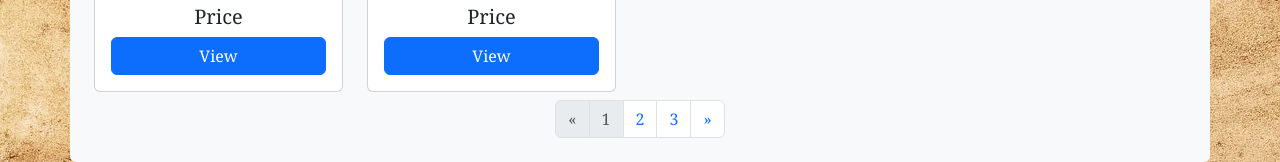
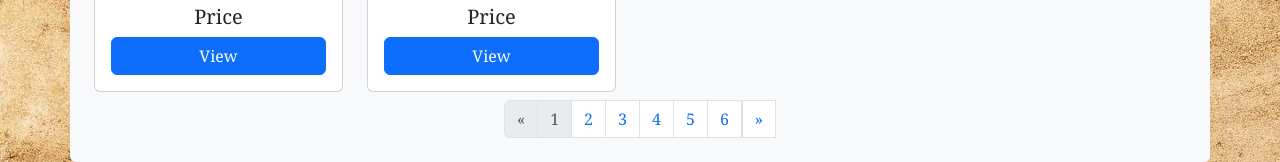
Before and after one commit to Ordasto/fdeng-website-assignment, a plain HTML site: page pages/women/70s/women_70s_catalogue.html in a window 1280 px wide. Shown: the part 889-1051 px from the top of the page. Drawn offline with nearby package versions, Linux system fonts and the light colour scheme.

Commit message:
Adding Hrefs

```diff
--- a/pages/women/70s/women_70s_catalogue.html
+++ b/pages/women/70s/women_70s_catalogue.html
@@ -4,7 +4,7 @@
 <head>
     <meta charset="UTF-8">
     <meta name="viewport" content="width=device-width, initial-scale=1.0">
-    <title>1990s Clothing for Men - Cornish Retro Revival</title>
+    <title>1990s Clothing for Women - Cornish Retro Revival</title>
     <!-- Bootstrap CSS link -->
     <link href="https://cdn.jsdelivr.net/npm/bootstrap@5.3.3/dist/css/bootstrap.min.css" rel="stylesheet"
         integrity="sha384-QWTKZyjpPEjISv5WaRU9OFeRpok6YctnYmDr5pNlyT2bRjXh0JMhjY6hW+ALEwIH" crossorigin="anonymous">
@@ -41,7 +41,7 @@
                             <a class="nav-link" href="../MenClothing.html">Men</a>
                             <!-- Removes border from dropdown-menu and adds it back to top and bottom -->
                             <ul class="dropdown-menu border-0 border-bottom border-top">
-                                <li><a class="dropdown-item nav-link" href="#">70s</a></li>
+                                <li><a class="dropdown-item nav-link" href="../../men/90s/male_70s_catalogue.html">70s</a></li>
                                 <li><a class="dropdown-item nav-link" href="../../men/80s/male_80s_catalogue.html">80s</a></li>
                                 <li><a class="dropdown-item nav-link" href="../../men/90s/male_90s_catalogue.html">90s</a></li>
                             </ul>
@@ -203,7 +203,10 @@
                     <li class="page-item disabled"><a class="page-link" href="#">1</a></li>
                     <li class="page-item"><a class="page-link" href="#">2</a></li>
                     <li class="page-item"><a class="page-link" href="#">3</a></li>
-                    <li class="page-item">
+                    <li class="page-item"><a class="page-link" href="#">4</a></li>
+                    <li class="page-item"><a class="page-link" href="#">5</a></li>
+                    <li class="page-item"><a class="page-link" href="#">6</a></li>
+
                         <a class="page-link" href="#" aria-label="Next Page">
                             <span aria-hidden="true">&raquo;</span>
                         </a>
```
